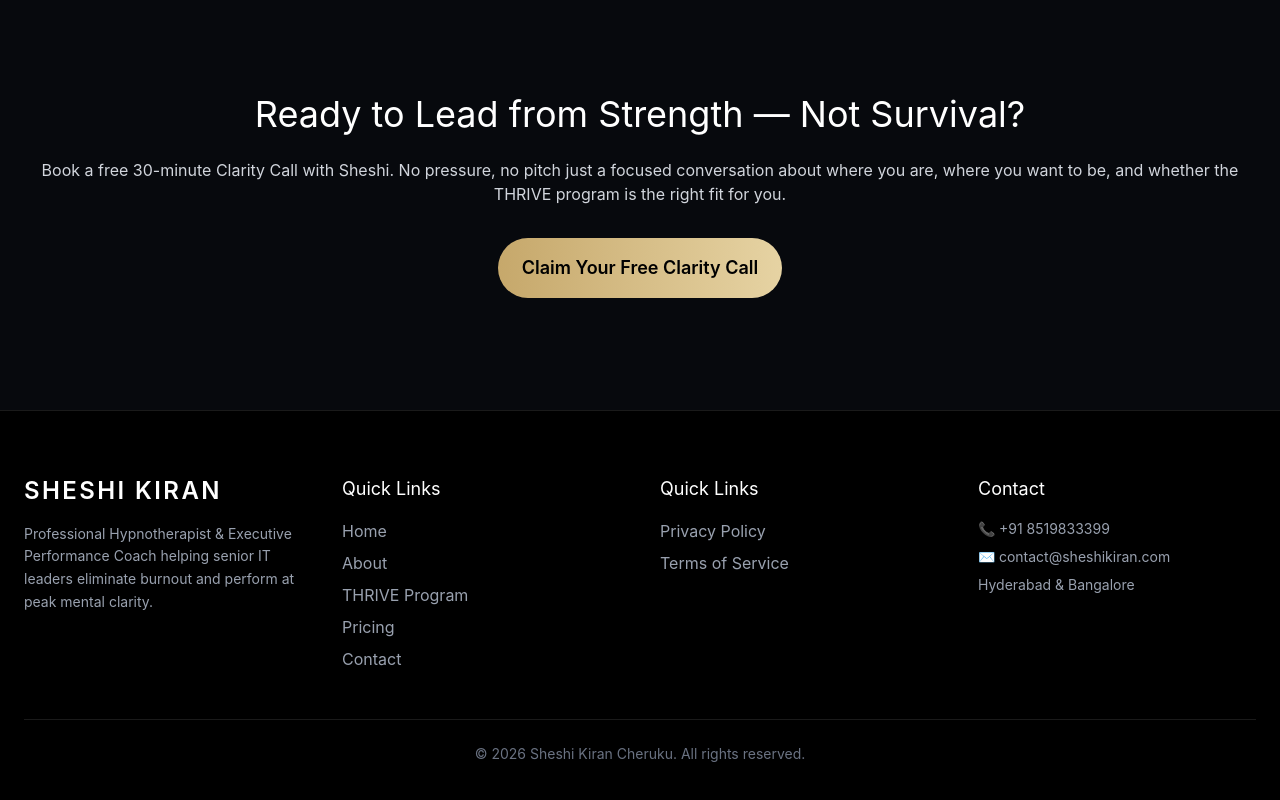
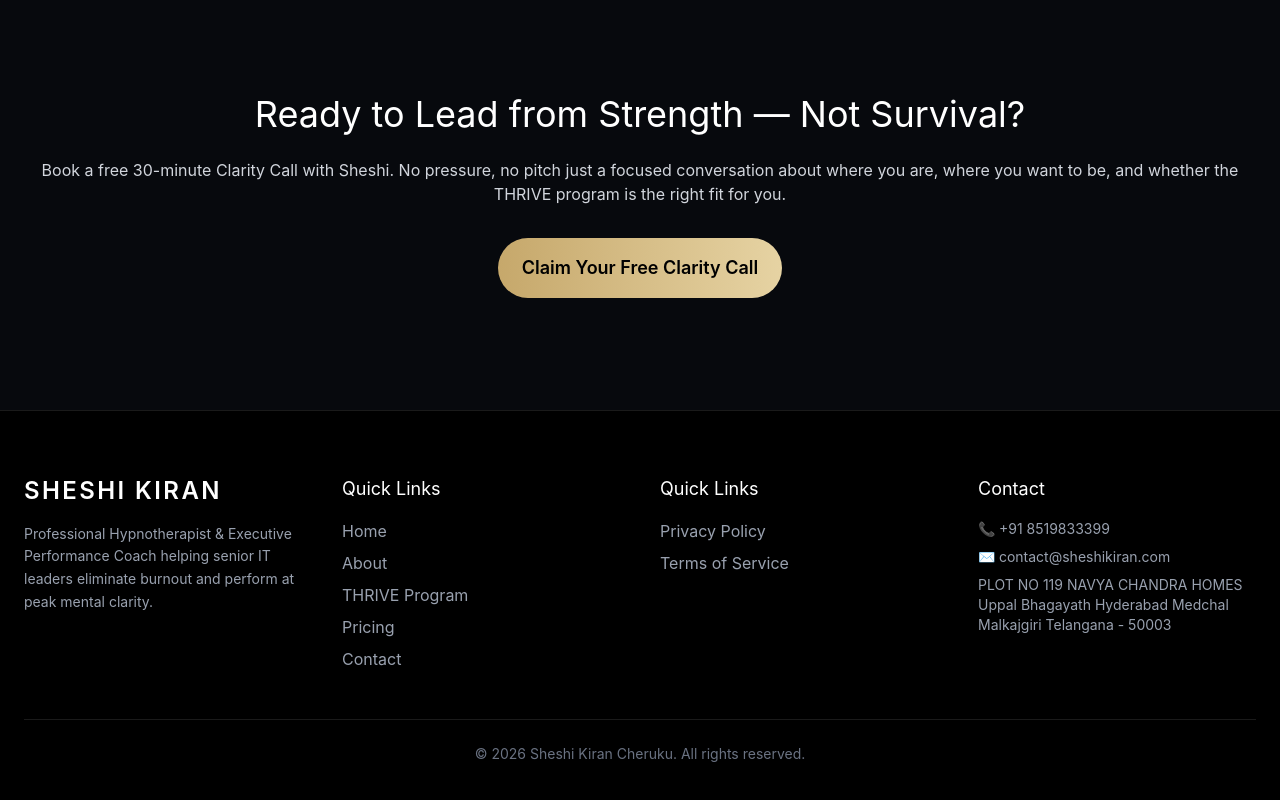
Before and after one commit to Sujal1091/hypno-premium-site, a React (Vite) app: page / in a window 1280 px wide. Shown: the part 2429-3229 px from the top of the page. Built offline with nearby package versions, Linux system fonts and the light colour scheme.

Commit message:
address changes

```diff
--- a/src/pages/Home.jsx
+++ b/src/pages/Home.jsx
@@ -317,7 +317,12 @@
             ✉ contact@sheshikiran.com
         </p>
         <p className="text-gray-400 text-sm">
-            Hyderabad & Bangalore
+                PLOT NO 119
+                NAVYA CHANDRA HOMES
+                Uppal Bhagayath
+                Hyderabad
+                Medchal Malkajgiri
+                Telangana - 50003
         </p>
         </div>
 
```
